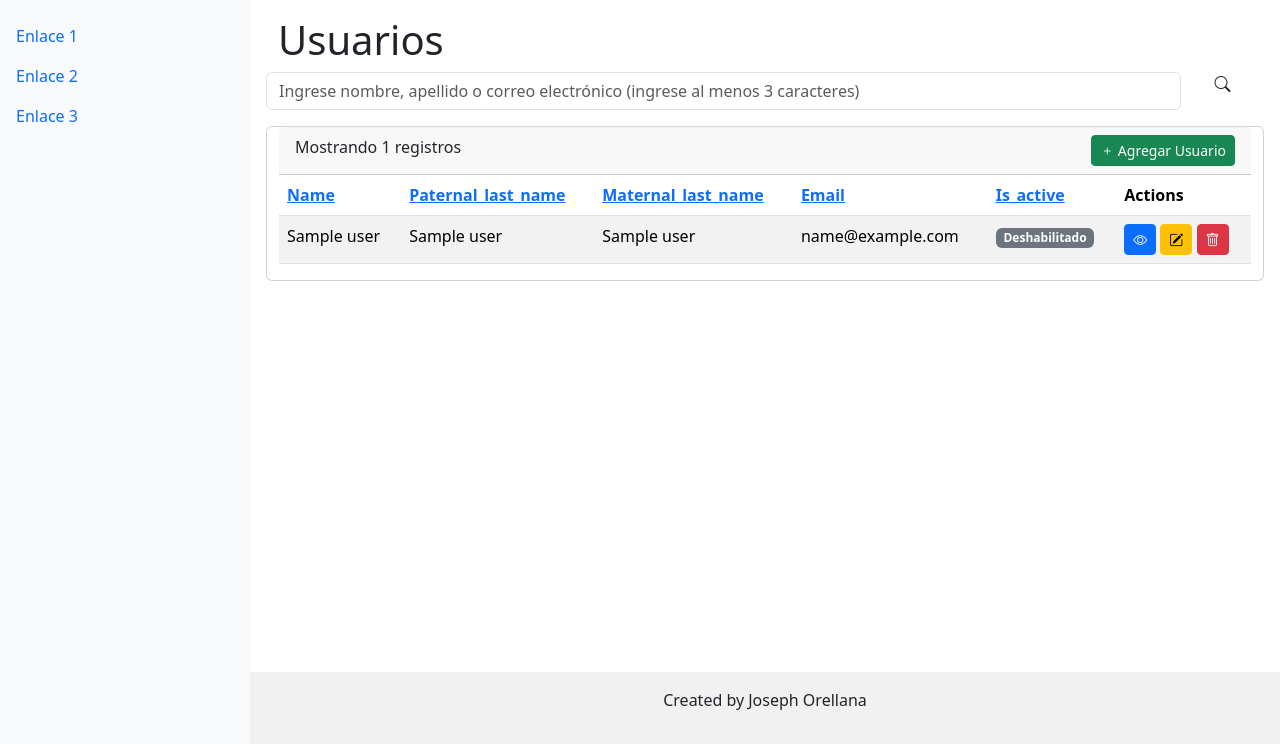
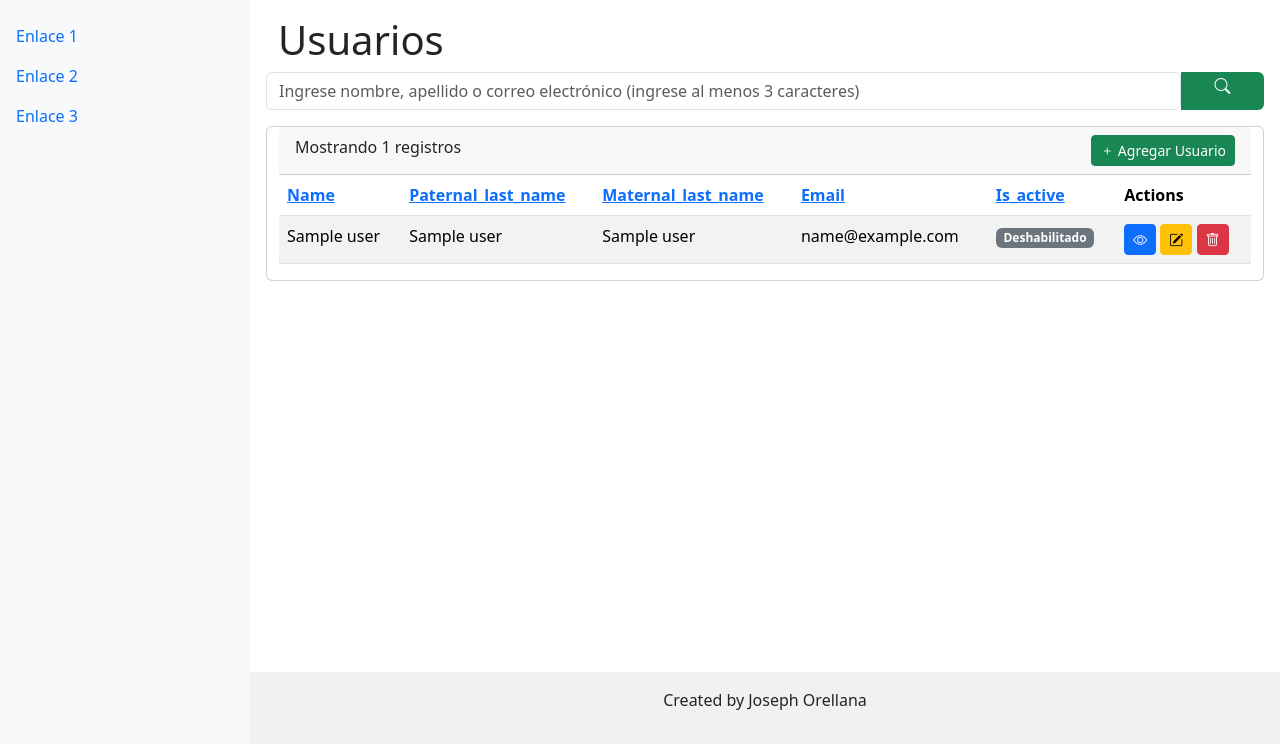
Before and after one commit to josephorellana/demo-with-cakephp, a CakePHP app: template app/src/Template/Users/index.ctp in a window 1280 px wide. Shown: the part 56-800 px from the top of the page. Run offline with PHP 8.4 and a stand-in for CakePHP, Linux system fonts and the light colour scheme; the template is opened without the code that fills it: most values are stand-ins (such as "Sample title", 1, 10 or a date in 2020); data that the repository does not hold is empty; some libraries are stand-ins or nearby versions.

Commit message:
Color in search user added

```diff
--- a/app/src/Template/Users/index.ctp
+++ b/app/src/Template/Users/index.ctp
@@ -8,8 +8,8 @@
             <div class="col-11 px-0 mx-0">
                 <input type="text" id="search-user" class="form-control mx-0" placeholder="Ingrese nombre, apellido o correo electrónico (ingrese al menos 3 caracteres)">
             </div>
-            <div class="col-1 text-center">
-                <i class="bi bi-search"></i>
+            <div class="col-1 text-center text-bg-success rounded-end py-0">
+                <i class="bi bi-search my-0 align-middle"></i>
             </div>
         </div>
     </div>
```
